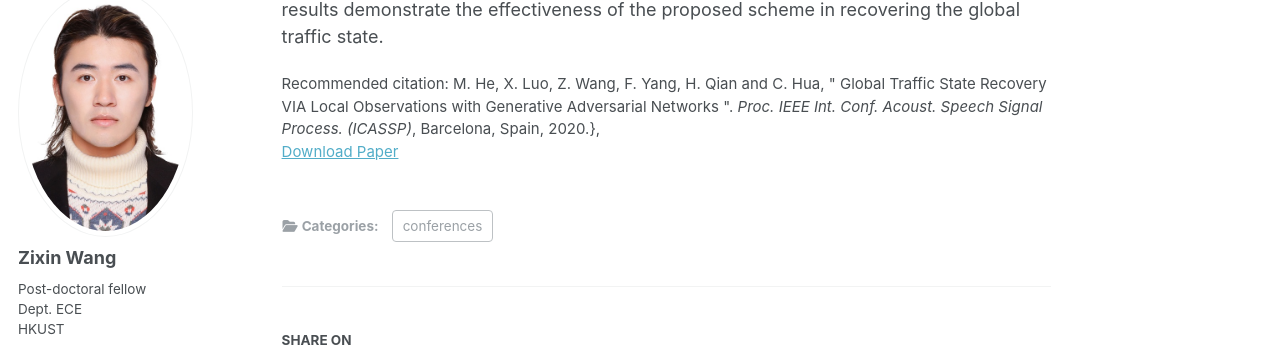
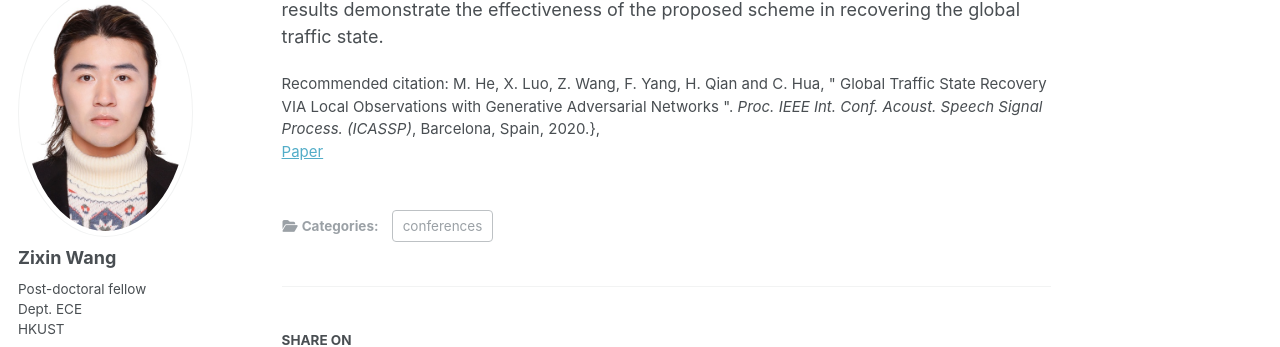
Before and after one commit to eewangzx/eewangzx.github.io, a Jekyll site: the page built from _publications/ICASSP2020.md, in a window 1280 px wide and 900 px high, scrolled down 387 px. Shown: the part 118-465 px from the top of the window. Built offline with Jekyll 4.4.1, drawn with Linux system fonts in a browser that asks for light colours; some web fonts are replaced.

Commit message:
some fixs

```diff
--- a/_layouts/single.html
+++ b/_layouts/single.html
@@ -48,9 +48,9 @@ layout: default
         {{ content }}
 
         {% if page.citation and page.paperurl and page.slidesurl %}
-          <p style="font-size: smaller">Recommended citation: {{ page.citation }}<br /><a href="{{ page.paperurl }}">Download Paper</a> | <a href="{{ page.slidesurl }}">Download Slides</a></p>
+          <p style="font-size: smaller">Recommended citation: {{ page.citation }}<br /><a href="{{ page.paperurl }}">Paper</a> | <a href="{{ page.slidesurl }}">Download Slides</a></p>
         {% elsif page.citation and page.paperurl %}
-          <p style="font-size: smaller">Recommended citation: {{ page.citation }}<br /><a href="{{ page.paperurl }}">Download Paper</a></p>
+          <p style="font-size: smaller">Recommended citation: {{ page.citation }}<br /><a href="{{ page.paperurl }}">Paper</a></p>
         {% elsif page.citation and page.slidesurl %}
           <p style="font-size: smaller">Recommended citation: {{ page.citation }}<br /><a href="{{ page.slidesurl }}">Download Slides</a></p>
         {% elsif page.citation %}
```
